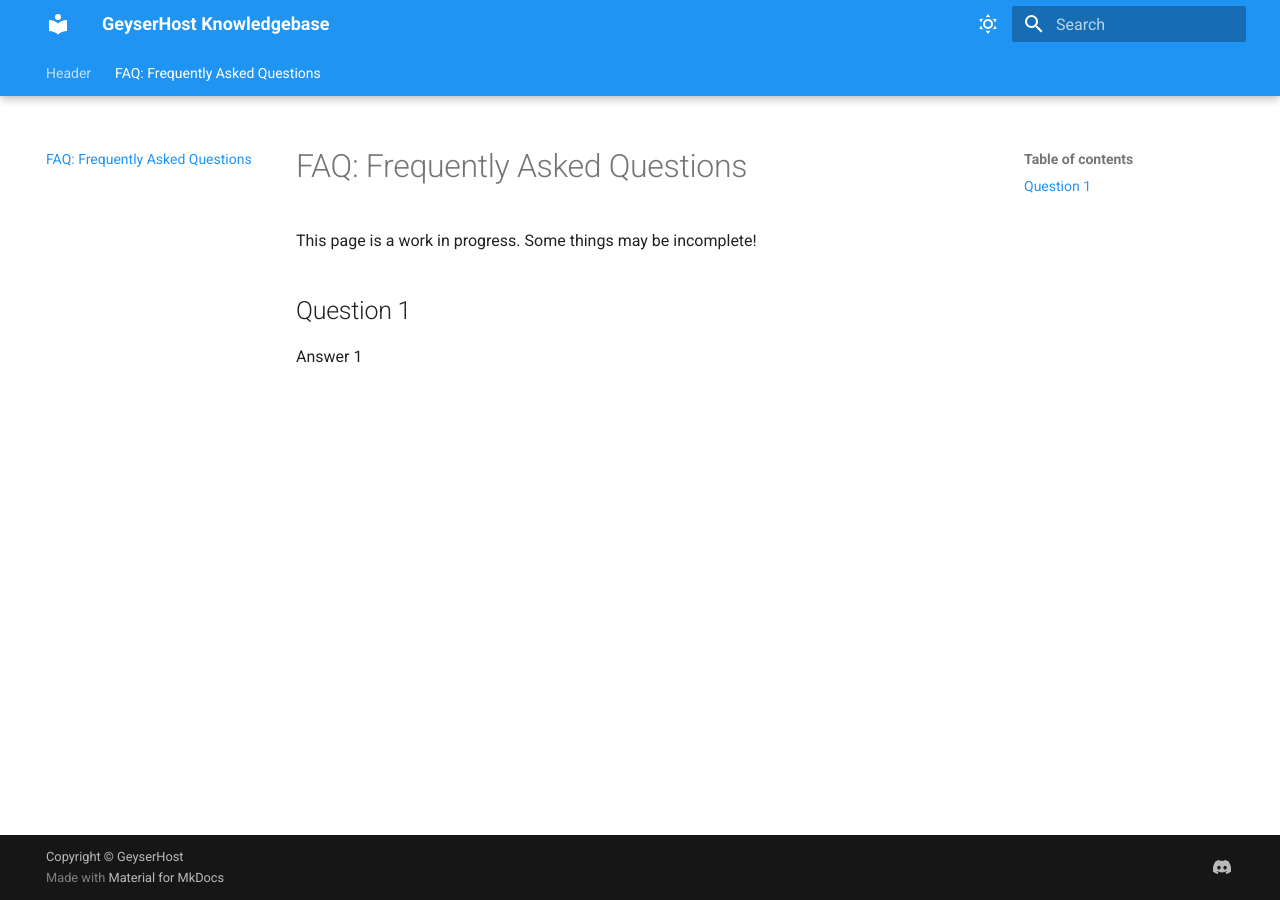
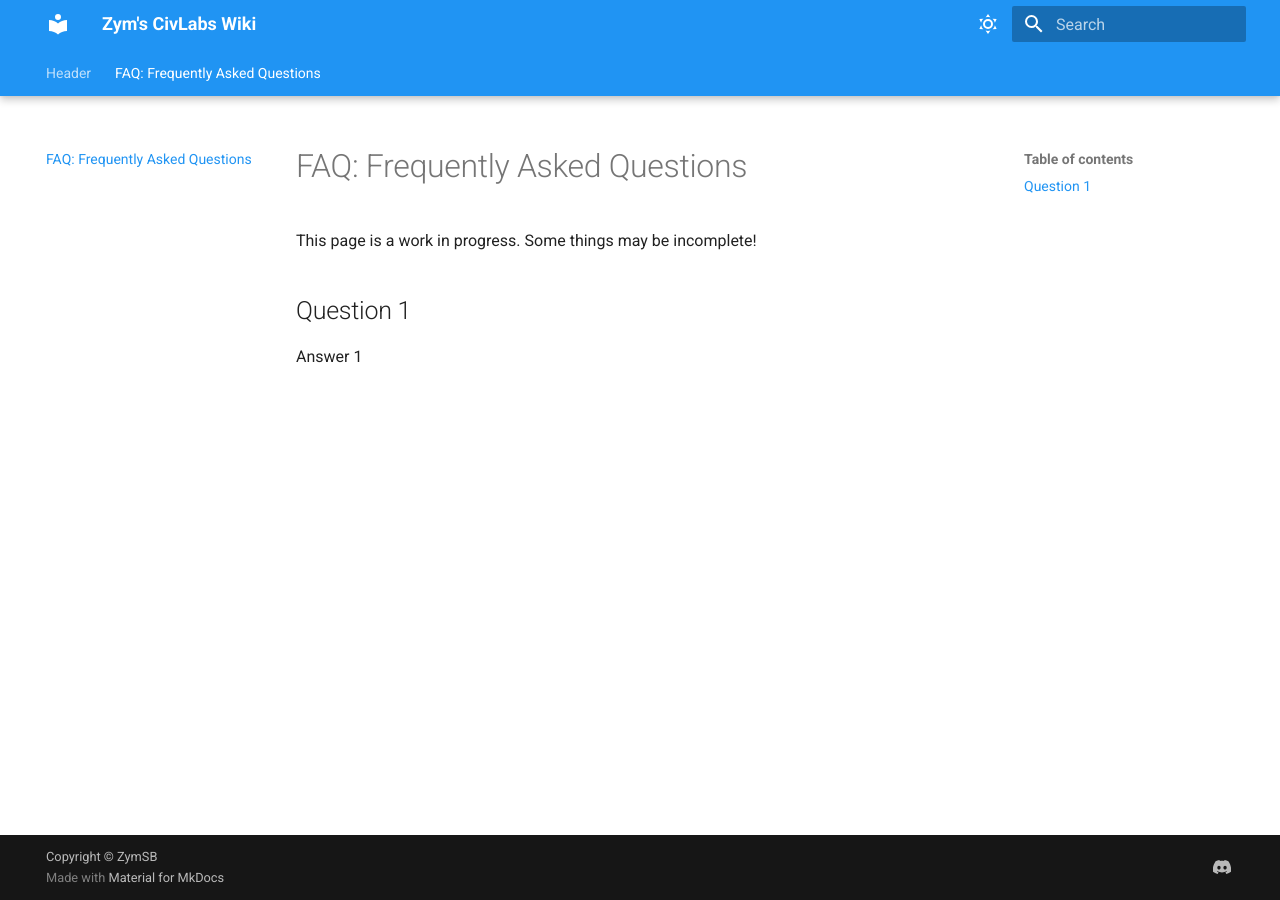
Before and after one commit to zymsbgt/zym-civlabs-docs, an MkDocs documentation site: the page built from docs/faq.md, in a window 1280 px wide. Built offline with MkDocs 1.6.1 and Material for MkDocs 9.7.7, drawn with Linux system fonts in a browser that asks for light colours.

Commit message:
Update mkdocs.yml

```diff
--- a/mkdocs.yml
+++ b/mkdocs.yml
@@ -1,4 +1,4 @@
-site_name: GeyserHost Knowledgebase
+site_name: Zym's CivLabs Wiki
 theme:
   name: material
   palette:
@@ -29,9 +29,9 @@ markdown_extensions:
   - admonition
   - pymdownx.details
   - pymdownx.superfences
-copyright: Copyright &copy; GeyserHost
+copyright: Copyright &copy; ZymSB
 extra:
   social:
     - icon: fontawesome/brands/discord
-      link: https://discord.gg/pYHymM5wtE
-      name: GeyserHost Discord Server
+      link: https://discord.gg/YNRjVvxAXR
+      name: My Discord Server
```
